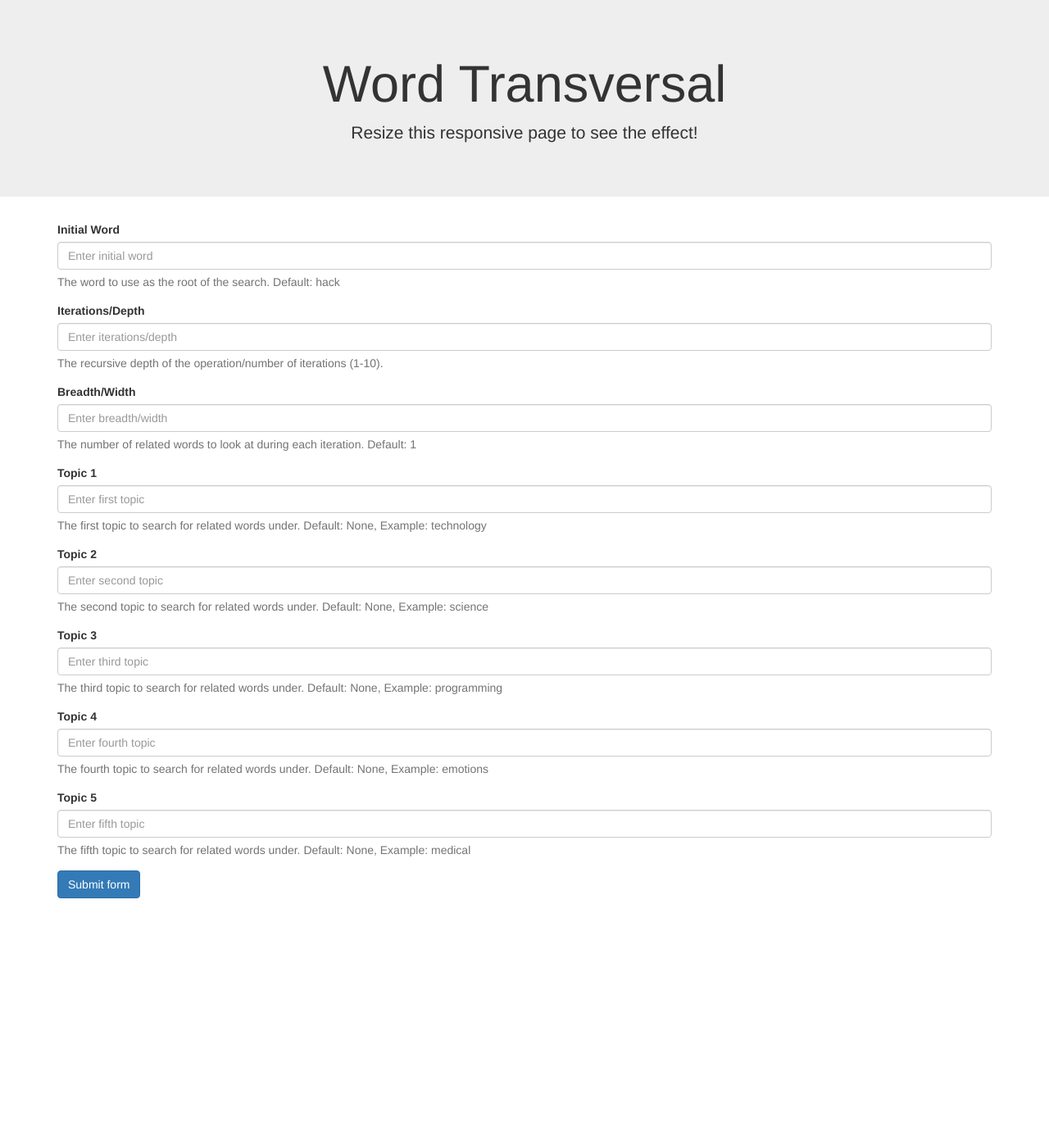
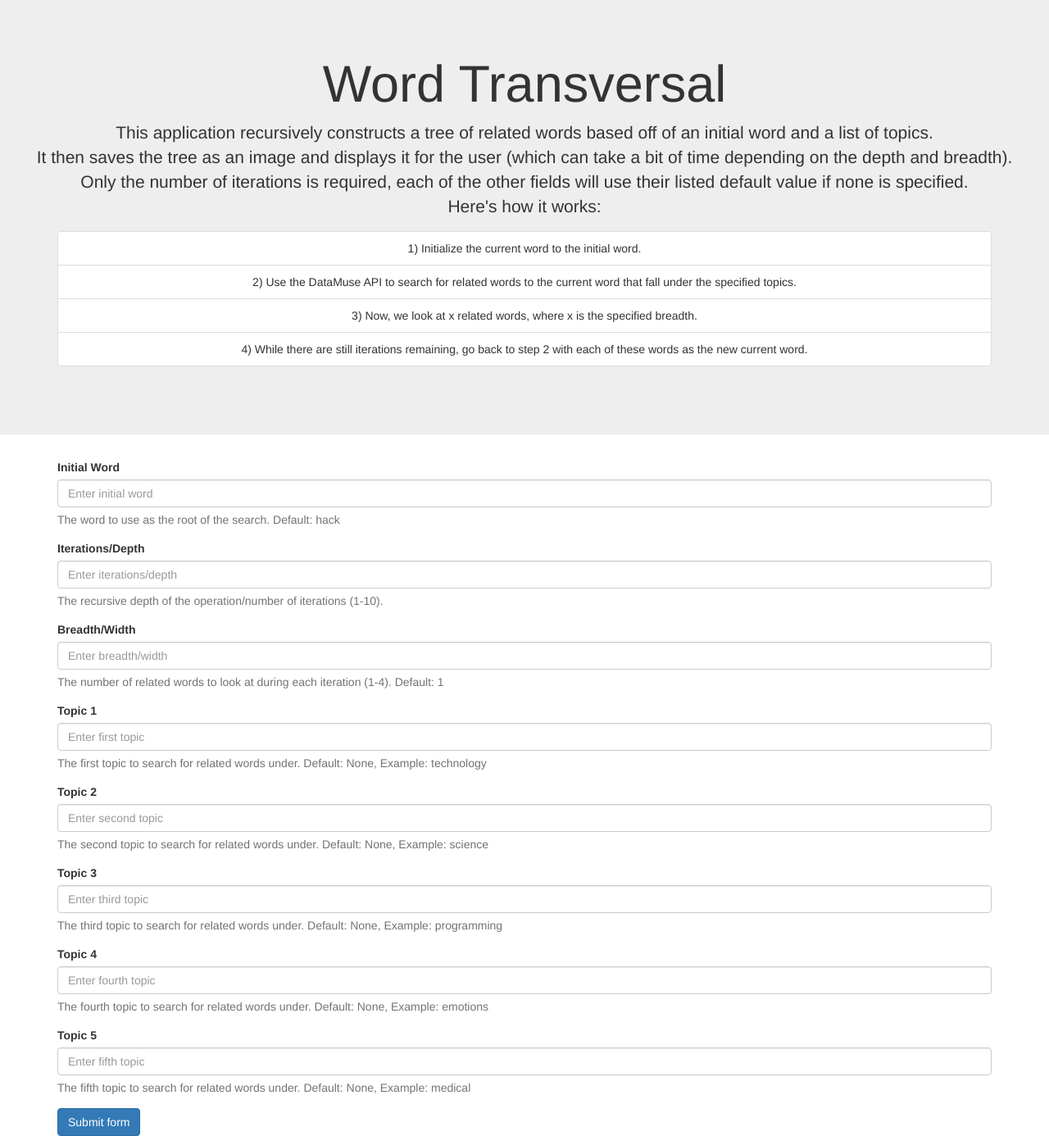
Before and after one commit to Zedjones/word-transversal, a Flask app: page / in a window 1280 px wide. Shown: the whole page at 82% size. Before the commit the page ends 1096 px from the top, so only its background shows below. Run offline with Flask 2, Linux system fonts and the light colour scheme; some libraries are stand-ins or nearby versions.

Commit message:
Added explanation of program and slightly modified picture page

```diff
--- a/templates/index.html
+++ b/templates/index.html
@@ -5,6 +5,7 @@
   <meta charset="utf-8">
   <meta name="viewport" content="width=device-width, initial-scale=1">
   <link rel="stylesheet" href="https://maxcdn.bootstrapcdn.com/bootstrap/3.3.7/css/bootstrap.min.css">
+  <link rel="stylesheet" href="static/css/main.css">
   <script src="https://ajax.googleapis.com/ajax/libs/jquery/3.3.1/jquery.min.js"></script>
   <script src="https://maxcdn.bootstrapcdn.com/bootstrap/3.3.7/js/bootstrap.min.js"></script>
   <script src="https://cdnjs.cloudflare.com/ajax/libs/1000hz-bootstrap-validator/0.11.9/validator.min.js"></script>
@@ -13,7 +14,20 @@
 
 <div class="jumbotron text-center">
     <h1>Word Transversal</h1>
-    <p>Resize this responsive page to see the effect! </p>
+    <p>
+      This application recursively constructs a tree of related words based off of an initial word and a list of topics. <br>
+      It then saves the tree as an image and displays it for the user (which can take a bit of time depending on the depth and breadth). <br>
+      Only the number of iterations is required, each of the other fields will use their listed default value if none is specified. <br>
+      Here's how it works:
+      <div class="container">
+        <ul class="list-group">
+          <li class="list-group-item">1) Initialize the current word to the initial word.</li>
+          <li class="list-group-item">2) Use the DataMuse API to search for related words to the current word that fall under the specified topics.</li>
+          <li class="list-group-item">3) Now, we look at x related words, where x is the specified breadth. </li>
+          <li class="list-group-item">4) While there are still iterations remaining, go back to step 2 with each of these words as the new current word.</li>
+        </ul>
+      </div>
+    </p>
 </div>
 
 <div class="container">
@@ -31,7 +45,7 @@
     <div class="form-group">
         <label for="breadth">Breadth/Width</label>
         <input type="number" min="1" max="4" class="form-control" name="breadth" id="breadth" aria-describedby="breadth_help" placeholder="Enter breadth/width">
-            <div class="help-block with-errors">The number of related words to look at during each iteration. Default: 1</div>
+        <div class="help-block with-errors">The number of related words to look at during each iteration (1-4). Default: 1</div>
     </div>
     <div class="form-group">
         <label for="topic1">Topic 1</label>
--- a/templates/picture_page.html
+++ b/templates/picture_page.html
@@ -8,6 +8,7 @@
 </head>
 <body>
     <img src="{{ user_image }}" alt="User Image">
+    <br>
     <a href="/" class="btn btn-link">Home</a>
 </body>
 </html>
```
Also changed, not shown: static/css/main.css (added). Lines whose indentation alone changed are shown as unchanged.
